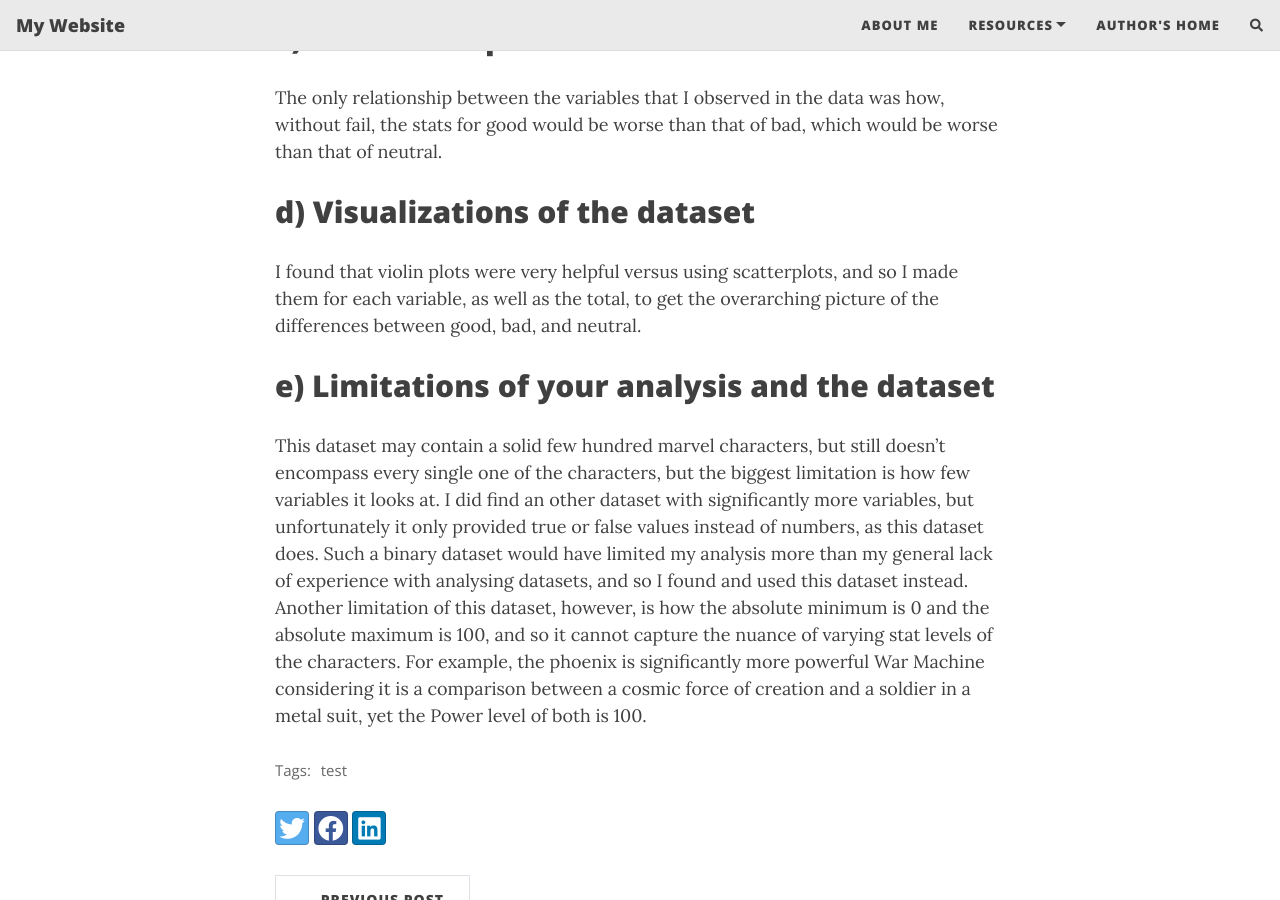
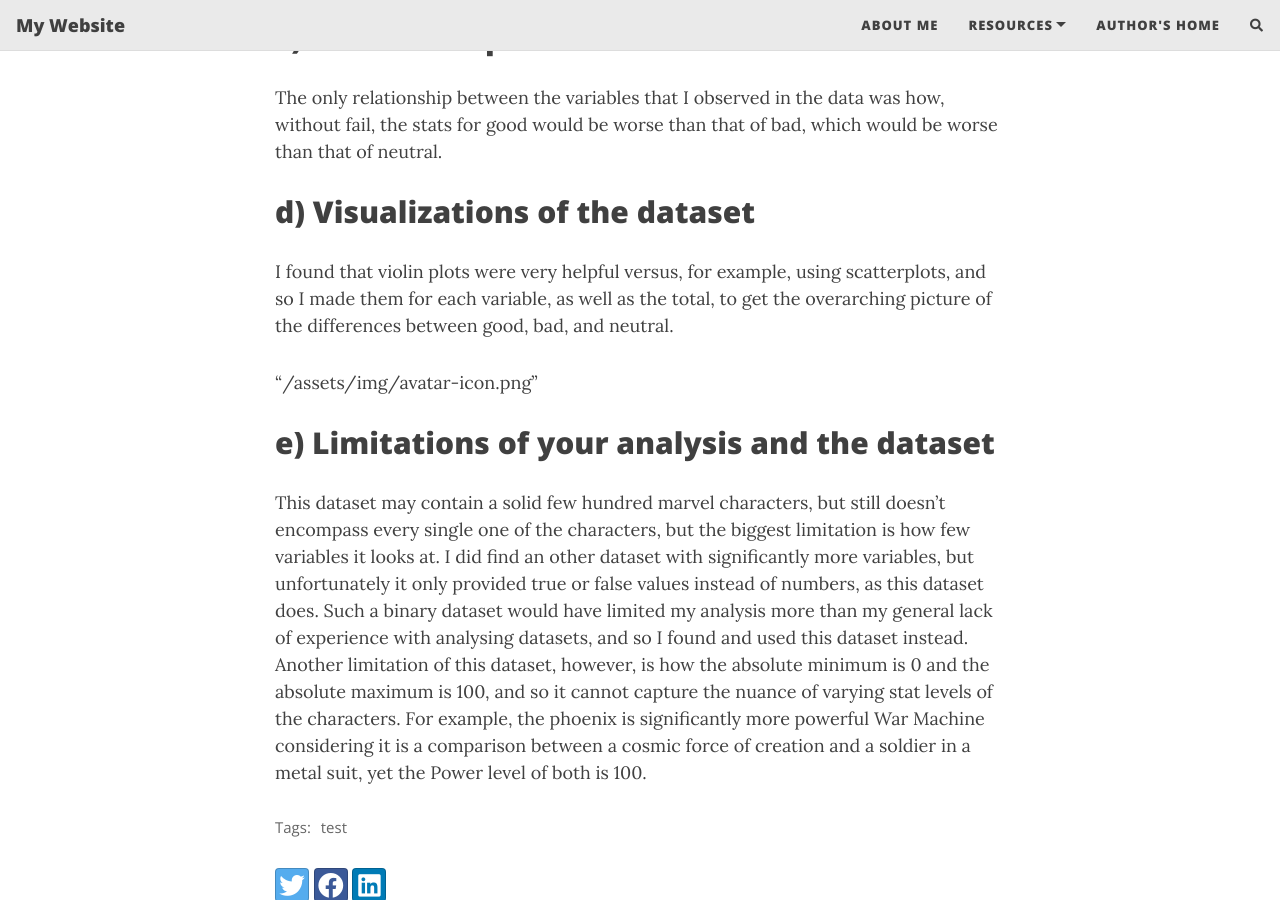
Before and after one commit to sarene-choudhury/artofdata, a Jekyll site: the page built from _posts/2022-1-23-Descriptive-Lab.md, in a window 1280 px wide and 900 px high, scrolled down 1813 px. Built offline with Jekyll 4.4.1, drawn with Linux system fonts in a browser that asks for light colours; nearby versions of some CDN libraries; comment, search, counter and statistics services are not loaded.

Commit message:
Update 2022-1-23-Descriptive-Lab.md

```diff
--- a/_posts/2022-1-23-Descriptive-Lab.md
+++ b/_posts/2022-1-23-Descriptive-Lab.md
@@ -39,7 +39,9 @@
 
 ## d) Visualizations of the dataset
 
-I found that violin plots were very helpful versus using scatterplots, and so I made them for each variable, as well as the total, to get the overarching picture of the differences between good, bad, and neutral.
+I found that violin plots were very helpful versus, for example, using scatterplots, and so I made them for each variable, as well as the total, to get the overarching picture of the differences between good, bad, and neutral.
+
+"/assets/img/avatar-icon.png"
 
 
 ## e) Limitations of your analysis and the dataset
```
